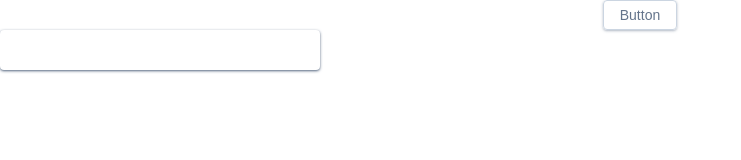
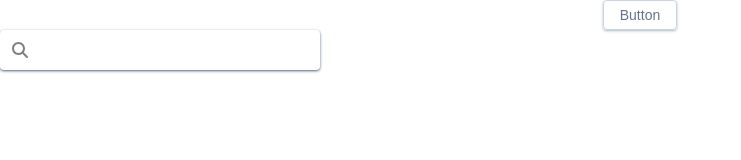
Before and after one commit to giwangdk/Rest-Countries-ReactJS, a React (Create React App) app: page / in a window 1280 px wide. Shown: the top 160 px of the page, without its empty margins (0-741 px from the left). Built offline with nearby package versions, Linux system fonts and the light colour scheme.

Commit message:
styling search compo add search icon

```diff
--- a/src/components/atoms/Search/index.jsx
+++ b/src/components/atoms/Search/index.jsx
@@ -1,19 +1,18 @@
 /* eslint-disable import/no-unresolved */
 /* eslint-disable quotes */
 import React from "react";
+import { faSearch } from "@fortawesome/free-solid-svg-icons";
 import { FontAwesomeIcon } from "@fortawesome/react-fontawesome";
 
 function Search() {
   return (
-    <div className="bg-white shadow shadow-slate-500  w-80 rounded px-3 py-1">
-      <div>
-        <FontAwesomeIcon icon={["fas", "coffee"]} />
-      </div>
+    <div className="bg-white shadow shadow-slate-500  w-80 rounded px-3 py-1 flex justify-between items-center">
+      <FontAwesomeIcon icon={faSearch} color="gray" />
       <input
         type="text"
         name=""
         id=""
-        className="  outline-slate-100 py-1 px-2 w-full"
+        className="  outline-slate-100 py-1 px-2 w-full ml-3"
       />
     </div>
   );
```
